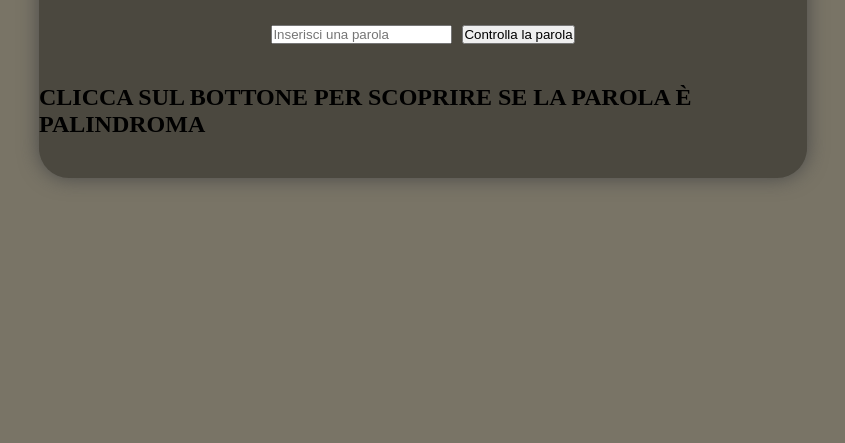
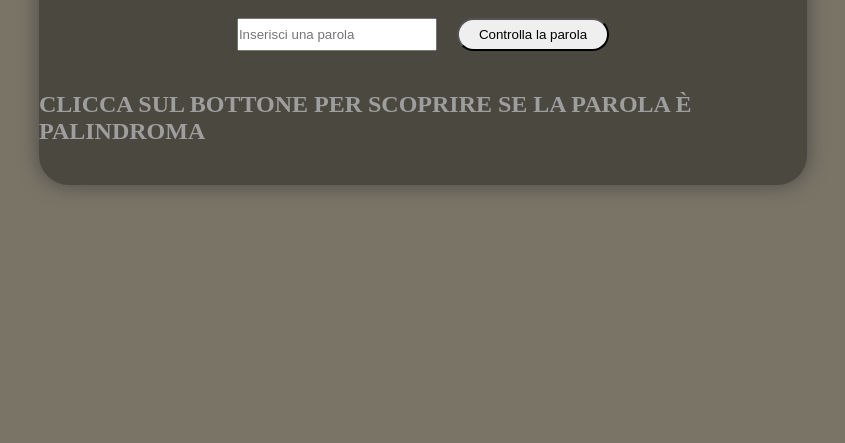
Before and after one commit to IanzanoLorenzo/js-paliedispari, a plain HTML site: page palindromo/index.html in a window 1280 px wide. Shown: the part 357-800 px from the top of the page, without its empty margins (217-1062 px from the left). Drawn offline with Linux system fonts and the light colour scheme.

Commit message:
exercise done

```diff
--- a/palindromo/css/style.css
+++ b/palindromo/css/style.css
@@ -18,6 +18,7 @@ body{
     transform: translate(-50%, -50%);
     border-radius: 30px;
     box-shadow: 0 0 20px rgb(73, 73, 73);
+    color: white;
 }
 h1 {
     width: 100%;
@@ -32,8 +33,19 @@ h1 {
 #send-parola{
     margin-left: 10px;
 }
+input, select{
+    width: 200px;
+    margin-right: 10px;
+    height: 100%;
+}
 
 h2{
     margin: 40px 0;
     text-transform: uppercase;
+    color: rgb(158, 158, 158);
 }
+
+button {
+    padding: 7px 20px;
+    border-radius: 20px;
+}
--- a/pari-o-dispari/css/style.css
+++ b/pari-o-dispari/css/style.css
@@ -3,7 +3,9 @@
     margin: 0;
     box-sizing: border-box;
 }
-
+body{
+    background-color: rgb(121, 116, 102);
+}
 .container{
     width: 60%;
     background-color: rgb(75, 72, 63);
@@ -17,6 +19,7 @@
     border-radius: 30px;
     box-shadow: 0 0 20px rgb(73, 73, 73);
     color: white;
+    padding: 20px;
 }
 
 .inputs{
@@ -46,7 +49,7 @@ button {
     padding: 7px 20px;
     border-radius: 20px;
 }
-#numero-scelto, select{
+input, select{
     width: 200px;
     margin-right: 10px;
     height: 100%;
```
